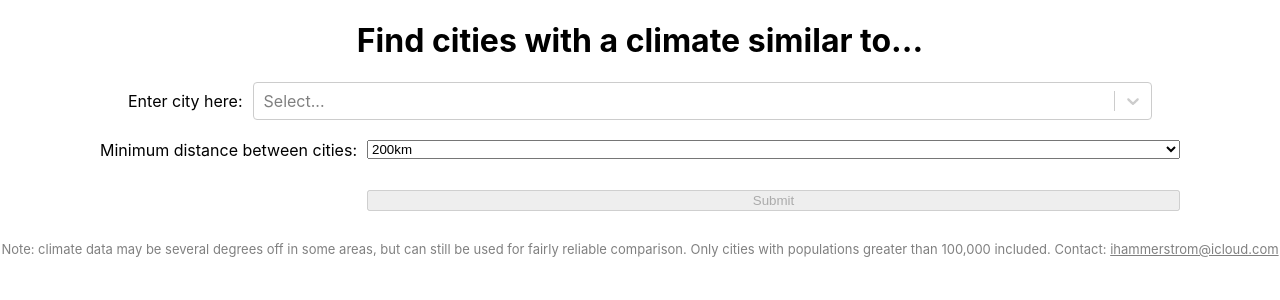
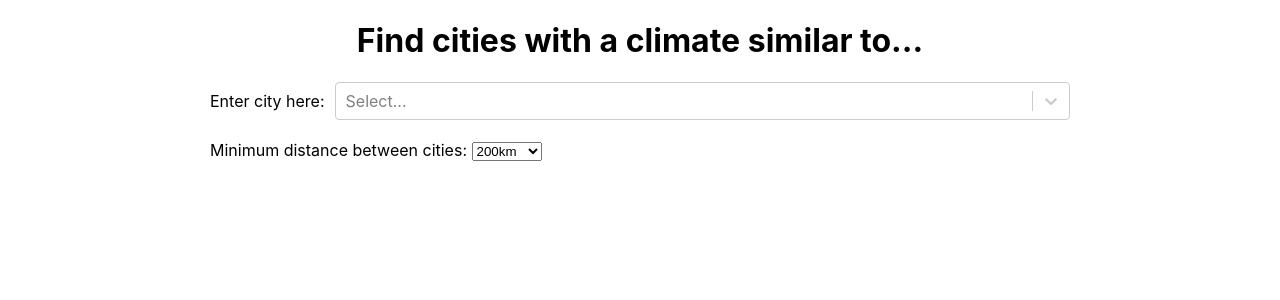
Before and after one commit to ihammerstrom/city_similar_weather_finder, a React (Create React App) app in the folder frontend/: page / in a window 1280 px wide. Shown: the top 300 px of the page. Built offline with nearby package versions, Linux system fonts and the light colour scheme.

Commit message:
fixed layout

```diff
--- a/frontend/src/App.tsx
+++ b/frontend/src/App.tsx
@@ -60,6 +60,10 @@ function App() {
     console.log(similarCities.find(city => city.geoname_id == mapCityName?.value))
   }, [mapCityName, similarCities]);
 
+  useEffect(() => {
+    fetchCityData(selectedCity)
+  }, [selectedCity, weatherOptions]);
+
   const handleSubmit = (e: React.FormEvent) => {
     e.preventDefault()
     console.log(`submitting ${selectedCity}`)
@@ -85,33 +89,36 @@ function App() {
   return (
 
     <>
-          {/* <LoadingBlock isLoading={isLoading}/> */}
-
       {similarCities?.length > 0 &&
         <>
           <h2 style={{textAlign: 'center'}}>
-            Top {similarCities.length} similar cities:
+            Top {similarCities.length} similar cities to {selectedCity?.label}
           </h2>
           <CityWeatherGraph data={similarCities.find(city => city.geoname_id == mapCityName?.value)!} backgroundData={similarCities[0]}/>
           <h3 style={{textAlign: 'center', margin: '10px', marginLeft: "5%", marginRight: "5%"}}>Click a city below to compare it with the reference city:</h3>
+          <div style={{textAlign: 'center', fontSize: '13px', color: 'grey', marginTop:'10px', marginBottom:'10px' }}> Cities are ranked by similarity from 1 to {similarCities.length} </div>
+
           <MapView locations={similarCities} onCityClick={handleMapCityClick} />
         </>
       }
+      <div style={{ maxWidth: "1075px", margin: "0 auto" }}>
           <h1 style={{ textAlign: 'center' }}>Find cities with a climate similar to...</h1>
-
           <div style={{ marginRight: '10%', marginLeft: '10%'}}>
             <CityForm handleChange={handleCityChange}/>
-      </div>
+            <div style={{marginTop: '20px'}}>
               <WeightingForm
                 weatherVars={weatherOptions}
                 setWeatherVars={setWeatherOptions}
-        handleSubmit={handleSubmit}
                 cityName={selectedCity}
               />
+            </div>
+          </div>
 
+      </div>
 
-<div style={{textAlign: 'center', fontSize: '13px', color: 'grey', marginTop:'30px', marginBottom:'15px' }}>Note: climate data may be several degrees off in some areas, but can still be used for fairly reliable comparison. Only cities with populations greater than 100,000 included. Contact: <a style={{color: 'grey'}} href="mailto:ihammerstrom@icloud.com">ihammerstrom@icloud.com </a></div>
-
+      {similarCities?.length > 0 &&
+        <div style={{textAlign: 'center', fontSize: '13px', color: 'grey', marginTop:'150px', marginBottom:'15px' }}>Note: climate data may be several degrees off in some areas, but can still be used for fairly reliable comparison. Only includes cities with populations greater than 50,000 people. Contact: <a style={{color: 'grey'}} href="mailto:ihammerstrom@icloud.com">ihammerstrom@icloud.com </a></div>
+      }
     </>
   );
 }
--- a/frontend/src/CityForm.tsx
+++ b/frontend/src/CityForm.tsx
@@ -28,9 +28,7 @@ const AutocompleteForm: React.FC<IProps> = ( { handleChange } ) => {
   };
 
   return (
-    <div style={{ maxWidth: "1075px", margin: "0 auto" }}>
       <Container>
-
         <div style={{ display: 'flex', alignItems: 'center', marginBottom: '5px' }}>
           <div style={{ marginRight: '10px' }}>Enter city here:</div>
           <form style={{ flex: 1, minWidth: '200px'}}>
@@ -42,7 +40,6 @@ const AutocompleteForm: React.FC<IProps> = ( { handleChange } ) => {
           </form>
         </div>
       </Container>
-    </div>
   );
 };
 
--- a/frontend/src/MapView.tsx
+++ b/frontend/src/MapView.tsx
@@ -19,7 +19,7 @@ L.Icon.Default.mergeOptions({
 });
 
 const MapView: React.FC<MapViewProps> = ({ locations, onCityClick }) => {
-  const mapRef = useRef(null);
+  // const mapRef = useRef(null);
 
 //   // Function to reset map view
 //   const ResetMapView = () => {
@@ -43,9 +43,8 @@ const MapView: React.FC<MapViewProps> = ({ locations, onCityClick }) => {
       center={[20, 0]}  // Initial world view center
       zoom={2}  // Initial zoom level
       minZoom={2}  // Minimum zoom level to prevent zooming out too far
-      maxZoom={18}  // Maximum zoom level
+      maxZoom={10}  // Maximum zoom level
       style={{ height: '400px', width: '100%' }}
-      ref={mapRef}
     >
 
       {/* <ResetMapView />  // Use the ResetMapView component to control the map view */}
--- a/frontend/src/WeatherLabels.tsx
+++ b/frontend/src/WeatherLabels.tsx
@@ -6,5 +6,5 @@ export const weatherLabels: Record<string, string | ReactNode> = {
     // TMAX: "Maximum Temperature",
     // TMIN: "Minimum Temperature",
     // PRCP: "Precipitation",
-    DISTANCE: <span>Minimum distance between cities:</span>
+    DISTANCE: <span>Minimum distance between cities: </span>
   };
--- a/frontend/src/WeightingForm.tsx
+++ b/frontend/src/WeightingForm.tsx
@@ -13,11 +13,11 @@ export interface WeatherVariables {
 interface WeightingFormProps {
   weatherVars: WeatherVariables;
   setWeatherVars: (updatedVars: WeatherVariables) => void;
-  handleSubmit: (e: React.FormEvent<HTMLFormElement>) => void;
+  // handleSubmit: (e: React.FormEvent<HTMLFormElement>) => void;
   cityName: IOption | undefined;
 }
 
-const WeightingForm: React.FC<WeightingFormProps> = ({ weatherVars, setWeatherVars, handleSubmit, cityName }) => {
+const WeightingForm: React.FC<WeightingFormProps> = ({ weatherVars, setWeatherVars, cityName }) => {
   const handleChange = (e: React.ChangeEvent<HTMLInputElement | HTMLSelectElement>) => {
     const { name, value } = e.target;
     // Only parse the value as an integer for the range inputs
@@ -26,20 +26,20 @@ const WeightingForm: React.FC<WeightingFormProps> = ({ weatherVars, setWeatherVa
       DISTANCE: parseInt(value),
     });
   };
+      // form style={{ display: 'grid', gridTemplateColumns: 'auto minmax(0, 1fr)', gap: '10px', alignItems: 'center', marginLeft: "5%", marginRight: "5%", marginTop: "10px" }}>
+  return (
 
-  return (
-    <div style={{ maxWidth: "1200px", margin: "0 auto" }}>
+      <>
       {/* <h3 style={{ marginLeft: "5%", marginTop: "30px" }}>
         Minimum distance between similar cities:
       </h3> */}
-      <div style={{ marginLeft: "5%", marginBottom: "20px" }}>
         {/* <div style={{ color: "#777777" }}>
           This optional step allows you to adjust how important each climate component (e.g., Precipitation, Maximum Temperature) will be to calculating city similarity.
           <br />
           For example, set Precipitation to 0x if you don't want it to be considered, or increase it to 3x to triple its influence on the similarity calculation.
         </div> */}
-      </div>
-      <form onSubmit={handleSubmit} style={{ display: 'grid', gridTemplateColumns: 'auto minmax(0, 1fr)', gap: '10px', alignItems: 'center', marginLeft: "5%", marginRight: "5%", marginTop: "10px" }}>
+
+      <form>
         {Object.keys(weatherVars).map((key) => (
           <React.Fragment key={key}>
             <label style={{ textAlign: 'right' }}>
@@ -50,7 +50,7 @@ const WeightingForm: React.FC<WeightingFormProps> = ({ weatherVars, setWeatherVa
                 name={key}
                 value={weatherVars[key as keyof WeatherVariables].toString()}
                 onChange={handleChange} // Correctly handle changes
-                style={{minWidth: '100px'}}
+                style={{minWidth: '50px', maxWidth: '200px'}}
               >
                 <option value="100">100km</option>
                 <option value="200">200km</option>
@@ -60,9 +60,9 @@ const WeightingForm: React.FC<WeightingFormProps> = ({ weatherVars, setWeatherVa
 
           </React.Fragment>
         ))}
-        <button disabled={cityName === undefined || cityName.label.length === 0} type="submit" style={{ gridColumn: '2', marginTop: '20px' }}>Submit</button>
+        {/* <button disabled={cityName === undefined || cityName.label.length === 0} type="submit" style={{ gridColumn: '2', marginTop: '20px' }}>Submit</button> */}
       </form>
-    </div>
+      </>
   );
 };
 
```
Lines whose indentation alone changed are shown as unchanged.
